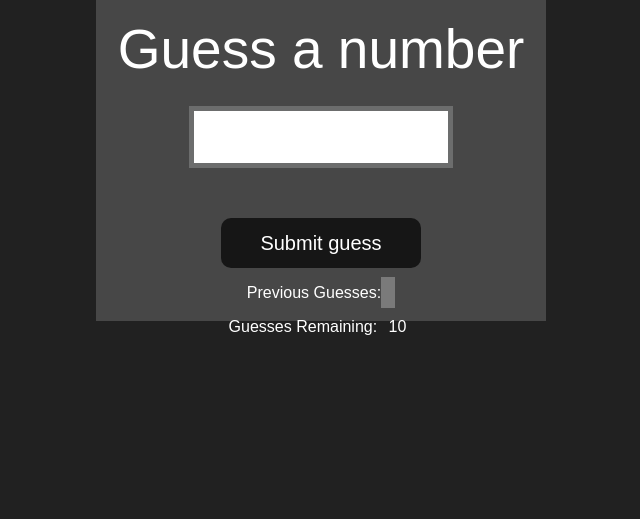
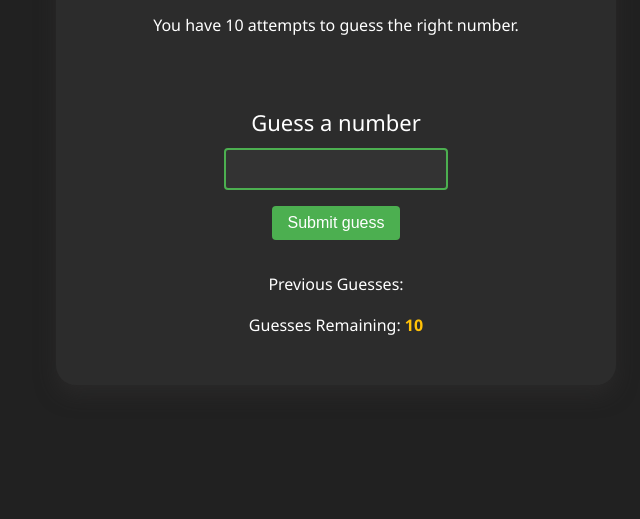
Before and after one commit to prashantbhandary/Js, a plain HTML site: page 10-Guess the number/index.html in a window 1280 px wide. Shown: the part 281-800 px from the top of the page, without its empty margins (304-944 px from the left). Drawn offline with Linux system fonts and the light colour scheme.

Commit message:
css of guess game..

```diff
--- a/10-Guess the number/index.html
+++ b/10-Guess the number/index.html
@@ -6,15 +6,9 @@
     <meta http-equiv="X-UA-Compatible" content="ie=edge">
     <title>Number Guessing Game</title>
     <link rel="stylesheet" href="style.css">
-    <link rel="stylesheet" href="../styles.css">
+
 </head>
 <body style="background-color:#212121; color:#fff;">
-  <nav>
-    <a href="/" aria-current="page">Home</a>
-    <a target="_blank" href="https://www.youtube.com/@chaiaurcode"
-      >Youtube channel</a
-    >
-  </nav>
 
     <div id="wrapper">
       <h1>Number guessing game</h1>
@@ -22,7 +16,7 @@
     <p>You have 10 attempts to guess the right number.</p>
     </br>
         <form class="form">
-            <label2 for="guessField" id="guess">Guess a number</label>
+            <label for="guessField" id="guess">Guess a number</label>
             <input type="text" id="guessField" class="guessField">
             <input type="submit" id="subt" value="Submit guess" class="guessSubmit">
         </form>
--- a/10-Guess the number/style.css
+++ b/10-Guess the number/style.css
@@ -1,91 +1,103 @@
-html {
-    font-family: sans-serif;
+body {
+  font-family: 'Segoe UI', Tahoma, Geneva, Verdana, sans-serif;
+  background-color: #212121;
+  color: #fff;
+  line-height: 1.6;
+  margin: 0;
+  padding: 0;
+  display: flex;
+  justify-content: center;
+  align-items: center;
+  min-height: 100vh;
 }
 
-  body {
-    width: 300px;
-    max-width: 750px;
-    min-width: 480px;
-    margin: 0 auto;
-    background-color: #212121;
+#wrapper {
+  background-color: #2c2c2c;
+  border-radius: 20px;
+  box-shadow: 0 10px 20px rgba(50, 48, 48, 0.5);
+  padding: 30px;
+  max-width: 500px;
+  width: 90%;
 }
 
-  .lastResult {
-    color: white;
-    padding: 7px;
+h1 {
+  color: #4CAF50;
+  text-align: center;
+  margin-bottom: 1rem;
 }
 
-  .guesses {
-    color: white;
-    padding: 7px;
+p {
+  text-align: center;
+  margin-bottom: 0.5rem;
 }
 
-  button {
-    background-color: #141414;
-    color: #fff;
-    width: 250px;
-    height: 50px;
-    border-radius: 25px;
-    font-size: 30px;
-    border-style: none;
-    margin-top: 30px;
-    /* margin-left: 50px; */
+.form {
+  display: flex;
+  flex-direction: column;
+  align-items: center;
+  margin-top: 2rem;
 }
 
-  #subt {
-    background-color: #161616;
-    color: #ffffff;
-    width: 200px;
-    height: 50px;
-    border-radius: 10px;
-    font-size: 20px;
-    border-style: none;
-    margin-top: 50px;
-    /* margin-left: 75px; */
+#guess {
+  font-size: 22px;
+  margin-bottom: 0.5rem;
 }
 
-  #guessField {
-    color: #000;
-    width: 250px;
-    height: 50px;
-    font-size: 30px;
-    border-style: none;
-    margin-top: 25px;
 
-    /* margin-left: 50px; */
-    border: 5px solid #6c6d6d;
+.guessField {
+  padding: 10px;
+  font-size: 1rem;
+  border: 2px solid #4CAF50;
+  border-radius: 4px;
+  background-color: #333;
+  color: #fff;
+  margin-bottom: 1rem;
+  width: 100%;
+  max-width: 200px;
+
+}
+
+.guessSubmit {
+  padding: 0.5rem 1rem;
+  font-size: 1rem;
+  background-color: #4CAF50;
+  color: white;
+  border: none;
+  border-radius: 4px;
+  cursor: pointer;
+  transition: background-color 0.3s ease;
+}
+
+.guessSubmit:hover {
+  background-color: #45a049;
+}
+
+.resultParas {
+  margin-top: 2rem;
   text-align: center;
 }
 
-  #guess {
-    font-size: 55px;
-    /* margin-left: 90px; */
-    margin-top: 120px;
-    color: #fff;
+.guesses, .lastResult {
+  font-weight: bold;
+  color: #FFC107;
 }
 
-  .guesses {
-    background-color: #7a7a7a;
+.lowOrHi {
+  font-size: 1.1rem;
+  font-weight: bold;
+  margin-top: 1rem;
 }
 
+@media (max-width: 480px) {
   #wrapper {
-    box-sizing: border-box;
-    text-align: center;
-    width: 450px;
-    height: 550px;
-    background-color: #474747;
-    color: #fff;
-    font-size: 25px;
+      padding: 1rem;
   }
 
   h1 {
-    background-color: #161616;
-
-    color: #fff;
-    text-align: center;
+      font-size: 1.5rem;
   }
 
-  p {
-    font-size: 16px;
-    text-align: center;
+  .guessField, .guessSubmit {
+      font-size: 0.9rem;
   }
+}
```
Lines whose indentation alone changed are shown as unchanged.
